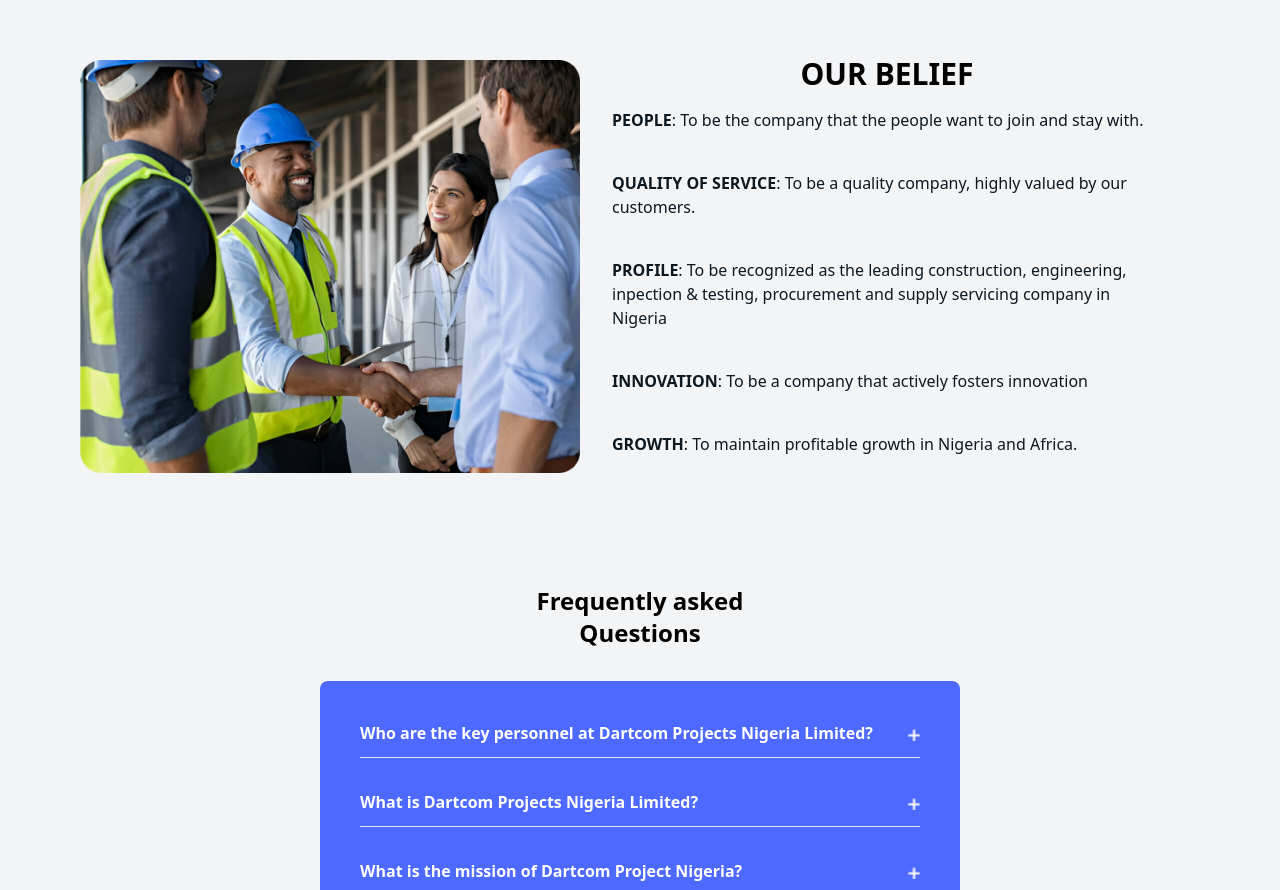
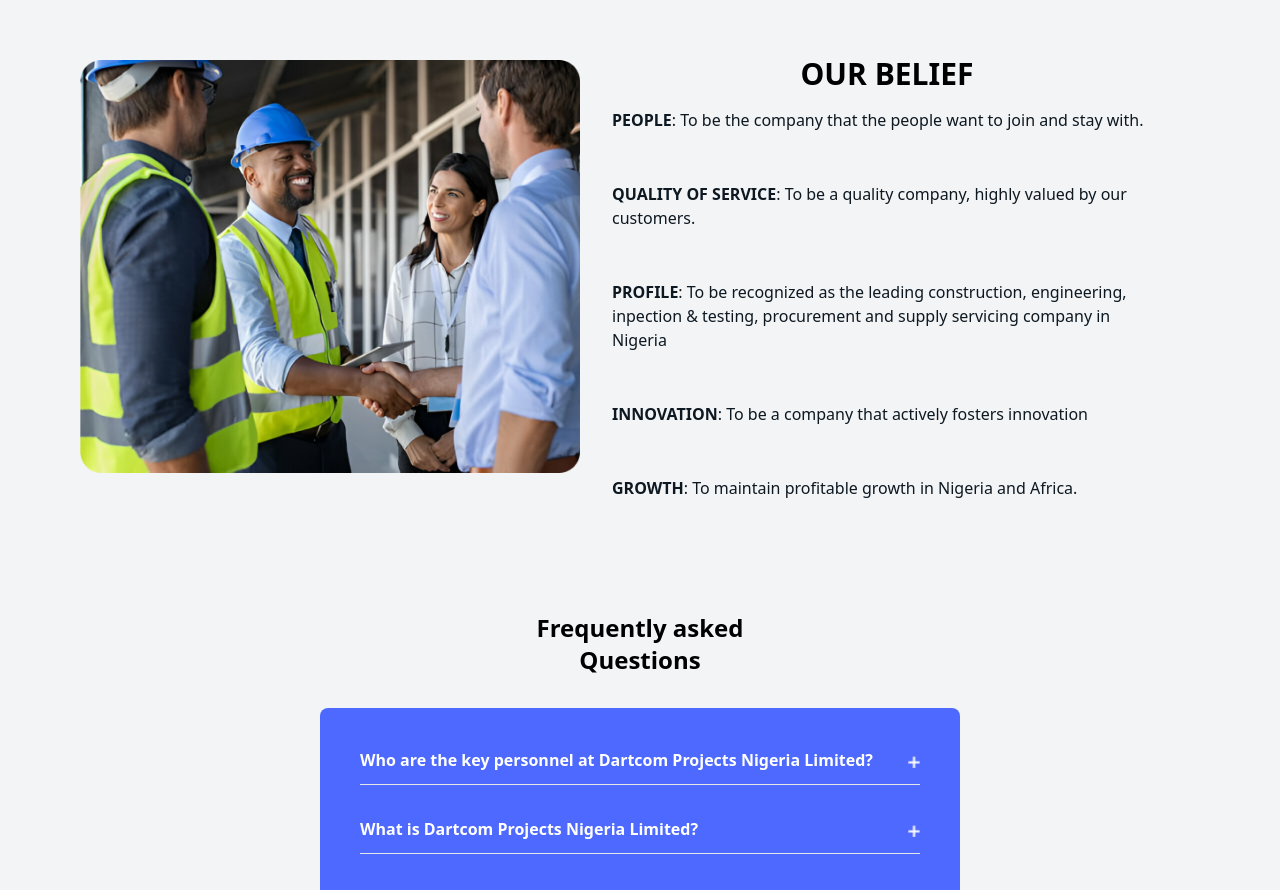
Before and after one commit to HaleTech-Services/-dartcom-, a React (Vite) app in the folder client/: page / in a window 1280 px wide. Shown: the part 1678-2568 px from the top of the page. Built offline with nearby package versions, Linux system fonts and the light colour scheme.

Commit message:
Changes made to homepage

```diff
--- a/client/src/pages/homePage/homeVision/VissionMission.jsx
+++ b/client/src/pages/homePage/homeVision/VissionMission.jsx
@@ -37,7 +37,7 @@
         <img className="pt-3 w-[500px] h-[425px]" src={belief} alt="vision" />
         <div className="pt-2 w-[550px]">
           <h2 className="font-bold text-3xl mb-4 text-center">OUR BELIEF</h2>
-          <div className="flex flex-col gap-[39px]">
+          <div className="flex flex-col gap-[50px]">
             <p className="text-[#0D1821] ">
               <span className="font-semibold">PEOPLE</span>: To be the company
               that the people want to join and stay with.
```
